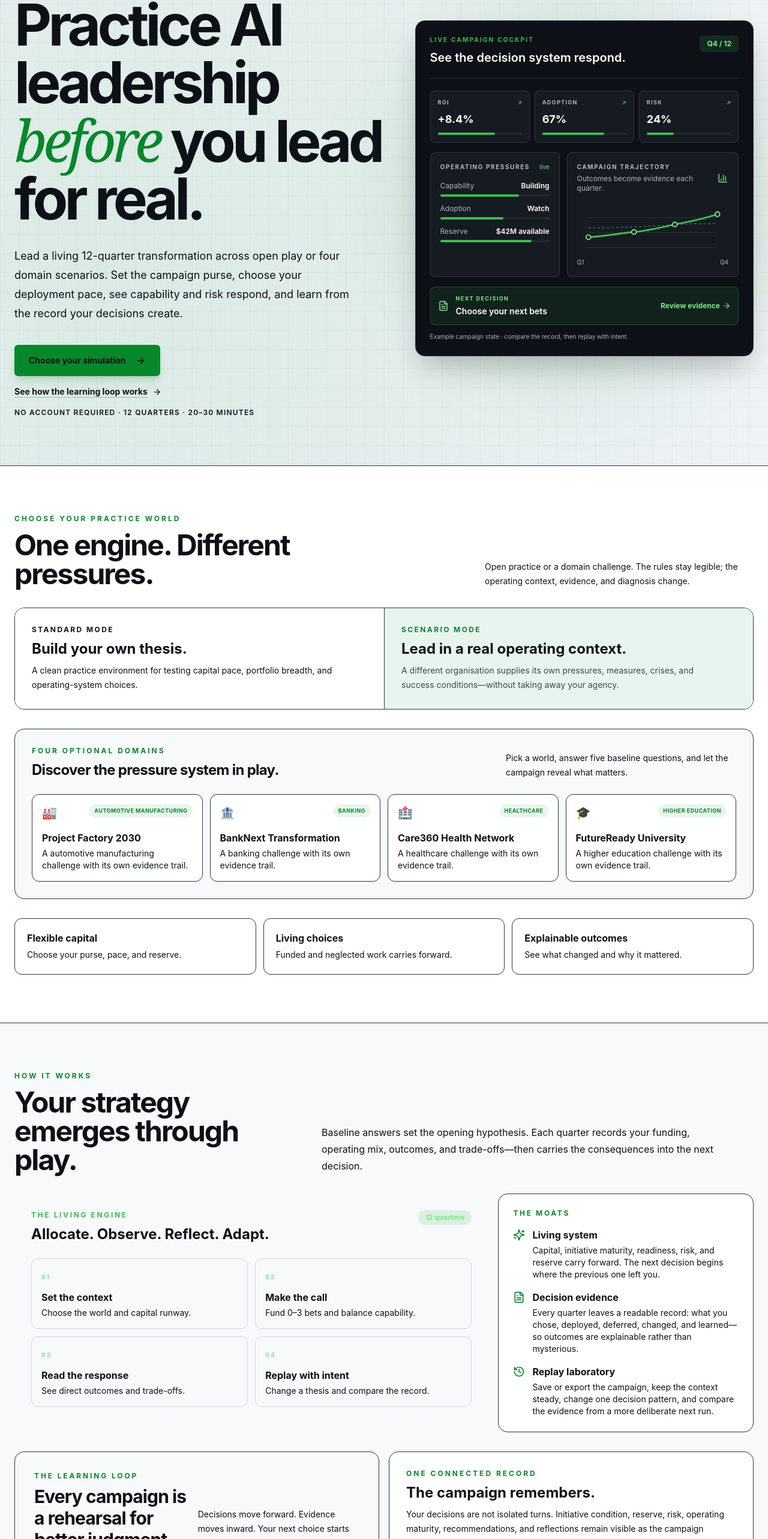
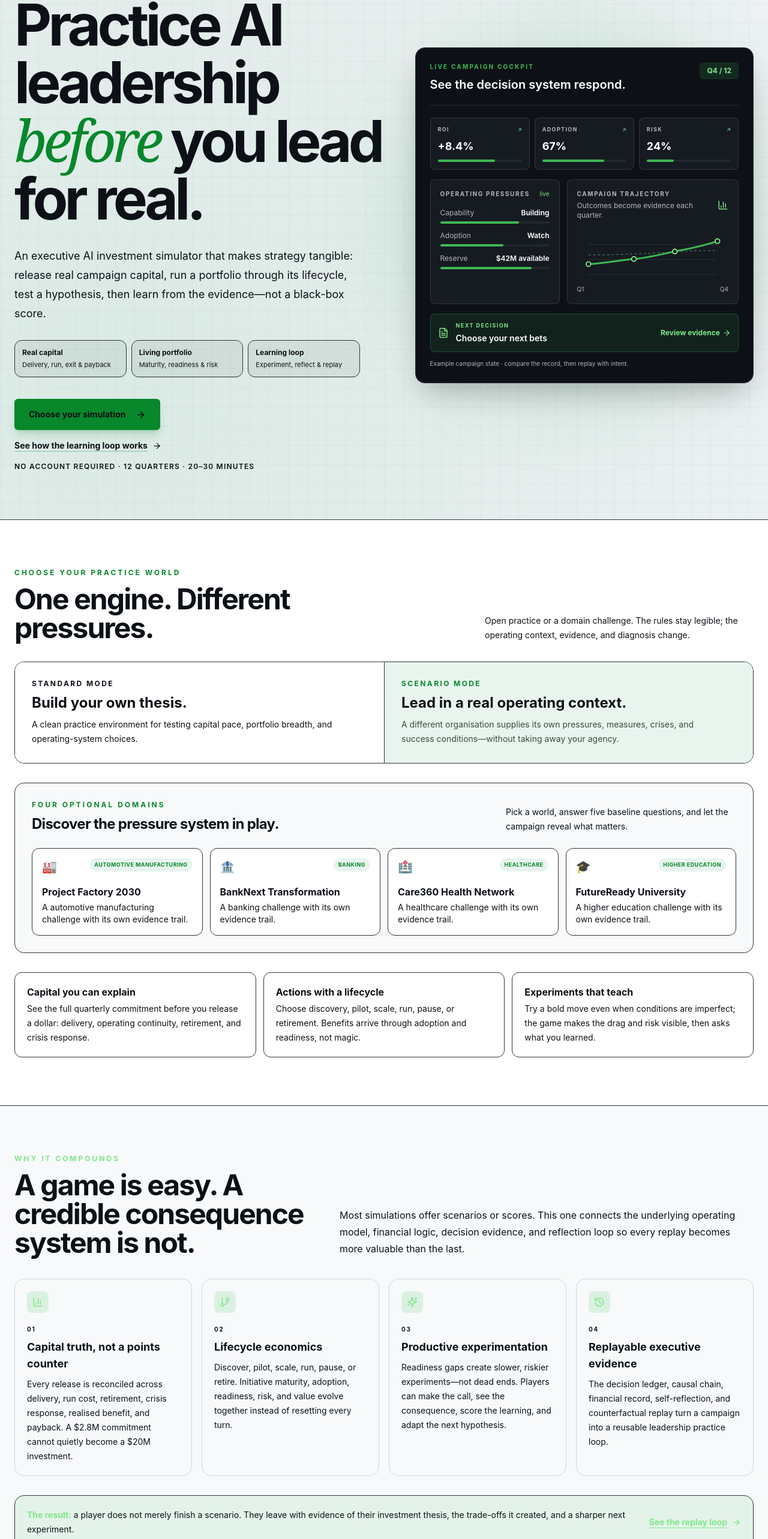
Before and after one commit to irfan1476/aisim, a Next.js app: page / in a window 1280 px wide. Shown: the part 218-2784 px from the top of the page at 60% size. Built offline with nearby package versions, Linux system fonts and the light colour scheme.

Commit message:
Clarify homepage features and moats

```diff
--- a/app/page.tsx
+++ b/app/page.tsx
@@ -23,19 +23,24 @@ import { scenarioList } from "../lib/scenarios/registry";
 
 const moats = [
   [
-    Sparkles,
-    "Living system",
-    "Capital, initiative maturity, readiness, risk, and reserve carry forward. The next decision begins where the previous one left you.",
+    BarChart3,
+    "Capital truth, not a points counter",
+    "Every release is reconciled across delivery, run cost, retirement, crisis response, realised benefit, and payback. A $2.8M commitment cannot quietly become a $20M investment.",
   ],
   [
-    FileText,
-    "Decision evidence",
-    "Every quarter leaves a readable record: what you chose, deployed, deferred, changed, and learned—so outcomes are explainable rather than mysterious.",
+    GitBranch,
+    "Lifecycle economics",
+    "Discover, pilot, scale, run, pause, or retire. Initiative maturity, adoption, readiness, risk, and value evolve together instead of resetting every turn.",
+  ],
+  [
+    Sparkles,
+    "Productive experimentation",
+    "Readiness gaps create slower, riskier experiments—not dead ends. Players can make the call, see the consequence, score the learning, and adapt the next hypothesis.",
   ],
   [
     History,
-    "Replay laboratory",
-    "Save or export the campaign, keep the context steady, change one decision pattern, and compare the evidence from a more deliberate next run.",
+    "Replayable executive evidence",
+    "The decision ledger, causal chain, financial record, self-reflection, and counterfactual replay turn a campaign into a reusable leadership practice loop.",
   ],
 ];
 export default function Home() {
@@ -80,6 +85,9 @@ export default function Home() {
             <a href="#how-it-works" className="transition hover:text-white">
               How it works
             </a>
+            <a href="#why-it-compounds" className="transition hover:text-white">
+              Why it compounds
+            </a>
             <a href="#how-to-play" className="transition hover:text-white">
               How to play
             </a>
@@ -105,11 +113,18 @@ export default function Home() {
             you lead for real.
           </h1>
           <p className="mt-8 max-w-xl text-lg leading-8 text-[#656d76]">
-            Lead a living 12-quarter transformation across open play or four
-            domain scenarios. Set the campaign purse, choose your deployment
-            pace, see capability and risk respond, and learn from the record
-            your decisions create.
+            An executive AI investment simulator that makes strategy tangible:
+            release real campaign capital, run a portfolio through its
+            lifecycle, test a hypothesis, then learn from the evidence—not a
+            black-box score.
           </p>
+          <div className="mt-7 grid max-w-xl gap-2 sm:grid-cols-3">
+            {[
+              ["Real capital", "Delivery, run, exit & payback"],
+              ["Living portfolio", "Maturity, readiness & risk"],
+              ["Learning loop", "Experiment, reflect & replay"],
+            ].map(([title, copy]) => <div key={title} className="rounded-xl border border-[#d0d7de] bg-white/75 p-3 shadow-sm"><p className="text-xs font-bold text-[#1f2328]">{title}</p><p className="mt-1 text-[11px] leading-4 text-[#656d76]">{copy}</p></div>)}
+          </div>
           <button
             type="button"
             onClick={startSimulation}
@@ -284,9 +299,9 @@ export default function Home() {
 
           <div className="mt-8 grid gap-3 md:grid-cols-3">
             {[
-              ["Flexible capital", "Choose your purse, pace, and reserve."],
-              ["Living choices", "Funded and neglected work carries forward."],
-              ["Explainable outcomes", "See what changed and why it mattered."],
+              ["Capital you can explain", "See the full quarterly commitment before you release a dollar: delivery, operating continuity, retirement, and crisis response."],
+              ["Actions with a lifecycle", "Choose discovery, pilot, scale, run, pause, or retirement. Benefits arrive through adoption and readiness, not magic."],
+              ["Experiments that teach", "Try a bold move even when conditions are imperfect; the game makes the drag and risk visible, then asks what you learned."],
             ].map(([title, copy]) => (
               <div key={title} className="rounded-xl border border-[#d0d7de] bg-white p-5">
                 <p className="font-bold">{title}</p>
@@ -294,6 +309,25 @@ export default function Home() {
               </div>
             ))}
           </div>
+        </div>
+      </section>
+
+      <section id="why-it-compounds" className="scroll-mt-24 bg-[#0d1117] text-white">
+        <div className="mx-auto max-w-7xl px-6 py-16 md:py-20">
+          <div className="grid gap-8 lg:grid-cols-[.85fr_1.15fr] lg:items-end">
+            <div>
+              <p className="text-xs font-bold uppercase tracking-[.25em] text-[#7ee787]">Why it compounds</p>
+              <h2 className="mt-3 text-4xl font-bold tracking-[-.04em] md:text-5xl">A game is easy. A credible consequence system is not.</h2>
+            </div>
+            <p className="max-w-2xl text-base leading-7 text-white/65">Most simulations offer scenarios or scores. This one connects the underlying operating model, financial logic, decision evidence, and reflection loop so every replay becomes more valuable than the last.</p>
+          </div>
+          <div className="mt-9 grid gap-4 md:grid-cols-2 xl:grid-cols-4">
+            {moats.map(([Icon, title, copy], index) => {
+              const ToolIcon = Icon as typeof Sparkles;
+              return <article key={title as string} className="rounded-2xl border border-white/10 bg-[#161b22] p-5"><span className="flex h-9 w-9 items-center justify-center rounded-lg bg-[#3fb950]/15 text-[#7ee787]"><ToolIcon size={18}/></span><p className="mt-5 text-[10px] font-bold uppercase tracking-[.18em] text-white/40">0{index + 1}</p><h3 className="mt-2 text-lg font-bold">{title as string}</h3><p className="mt-2 text-sm leading-6 text-white/60">{copy as string}</p></article>;
+            })}
+          </div>
+          <div className="mt-8 rounded-2xl border border-[#3fb950]/25 bg-[#3fb950]/10 p-5 text-sm leading-6 text-white/75 md:flex md:items-center md:justify-between md:gap-8"><p><b className="text-[#7ee787]">The result:</b> a player does not merely finish a scenario. They leave with evidence of their investment thesis, the trade-offs it created, and a sharper next experiment.</p><a href="#how-to-play" className="mt-3 inline-flex shrink-0 items-center gap-2 font-bold text-[#7ee787] underline underline-offset-4 md:mt-0">See the replay loop <ArrowRight size={15}/></a></div>
         </div>
       </section>
 
@@ -332,7 +366,7 @@ export default function Home() {
               </div>
             </div>
             <div className="rounded-2xl border border-[#d0d7de] bg-white p-6">
-              <p className="text-xs font-bold uppercase tracking-[.22em] text-[#08872b]">The moats</p>
+              <p className="text-xs font-bold uppercase tracking-[.22em] text-[#08872b]">What makes the loop credible</p>
               <div className="mt-4 space-y-4">
                 {moats.map(([Icon, title, copy]) => {
                   const ToolIcon = Icon as typeof Sparkles;
@@ -347,7 +381,6 @@ export default function Home() {
             <div className="rounded-2xl border border-[#d0d7de] bg-white p-6 md:p-7">
               <p className="text-xs font-bold uppercase tracking-[.25em] text-[#08872b]">One connected record</p>
               <h3 className="mt-2 text-2xl font-bold">The campaign remembers.</h3>
-              <p className="mt-2 text-sm leading-6 text-[#656d76]">Your decisions are not isolated turns. Initiative condition, reserve, risk, operating maturity, recommendations, and reflections remain visible as the campaign evolves.</p>
               <div className="mt-6 grid grid-cols-2 gap-3">
                 {[[FileText, "Decision ledger"], [BarChart3, "Live evidence"], [GitBranch, "Causal links"], [History, "Replay record"]].map(([Icon, label]) => { const ToolIcon = Icon as typeof FileText; return <div key={label as string} className="flex min-w-0 items-center gap-2 rounded-lg bg-[#f6f8fa] p-3 text-sm font-semibold"><ToolIcon className="shrink-0 text-[#08872b]" size={17} /><span className="break-words">{label as string}</span></div>; })}
               </div>
```
